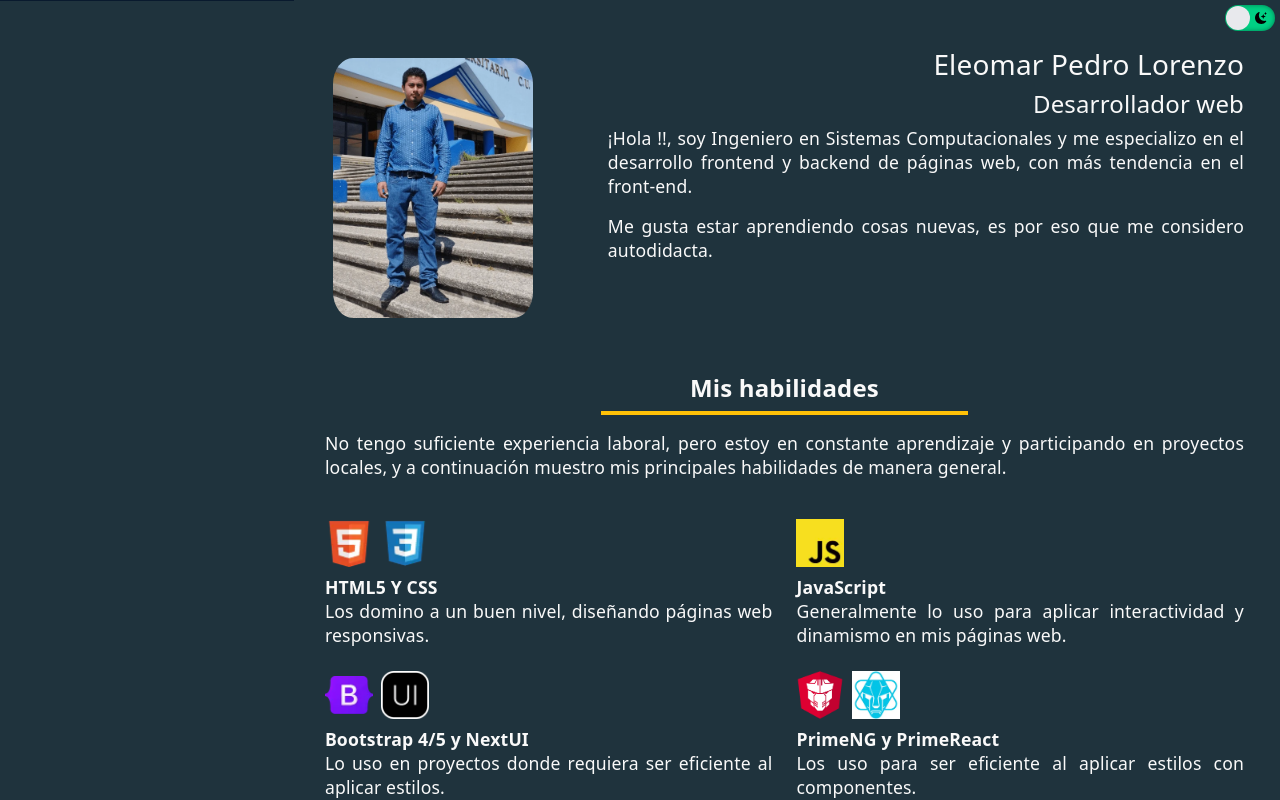
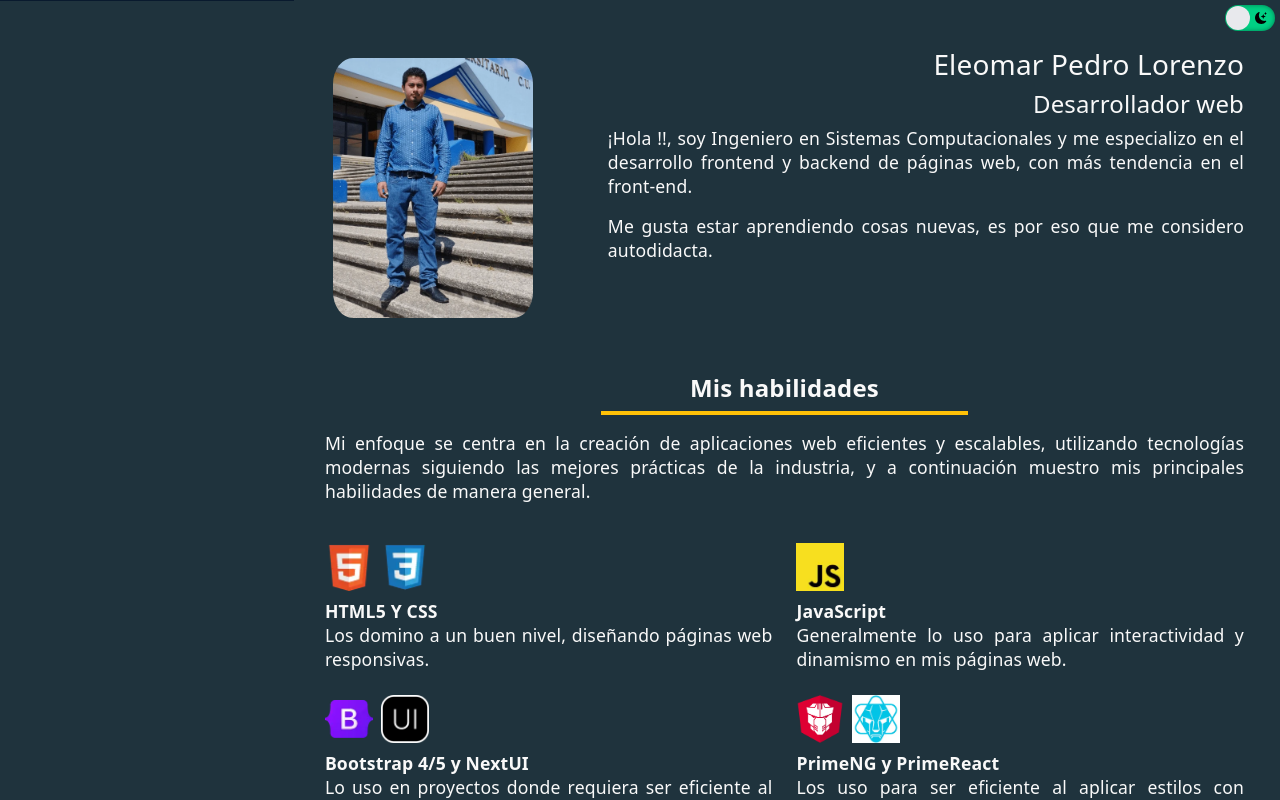
Before and after one commit to EleomarPL/portfolio, a React (Vite) app: page / in a window 1280 px wide. Shown: the top 800 px of the page. Built offline with nearby package versions, Linux system fonts and the light colour scheme.

Commit message:
add: Update skill header

```diff
--- a/src/sections/Skills.jsx
+++ b/src/sections/Skills.jsx
@@ -8,9 +8,10 @@ const Skills = () => {
     <ContainerSkill>
       <SubtopicSection>Mis habilidades</SubtopicSection>
       <p className="mt-3 pb-4">
-        No tengo suficiente experiencia laboral, pero estoy en constante
-        aprendizaje y participando en proyectos locales, y a continuación
-        muestro mis principales habilidades de manera general.
+      Mi enfoque se centra en la creación de aplicaciones web
+      eficientes y escalables, utilizando tecnologías modernas
+      siguiendo las mejores prácticas de la industria, y a
+      continuación muestro mis principales habilidades de manera general.
       </p>
       <div className="row row-cols-md-2 g-4">
         {
```
